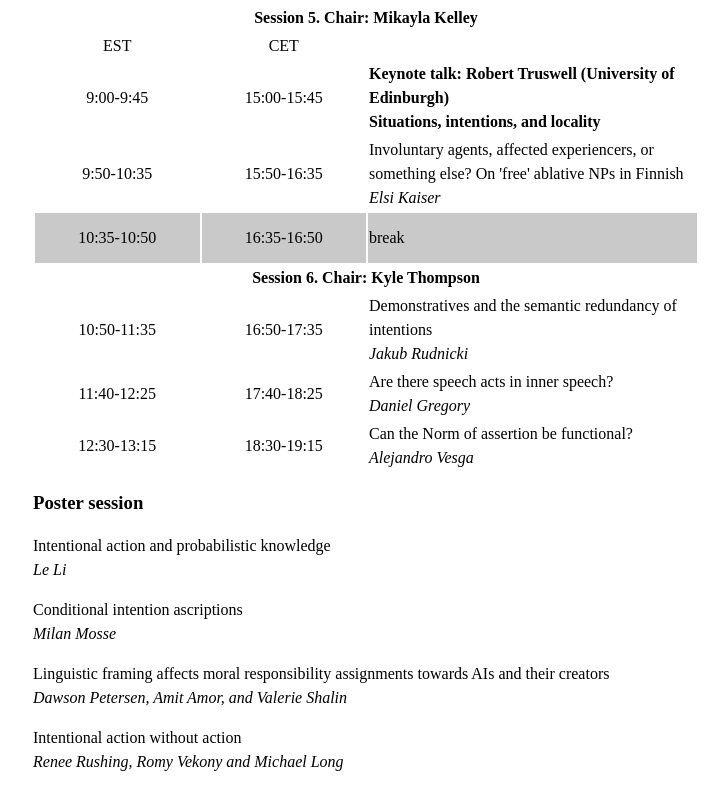
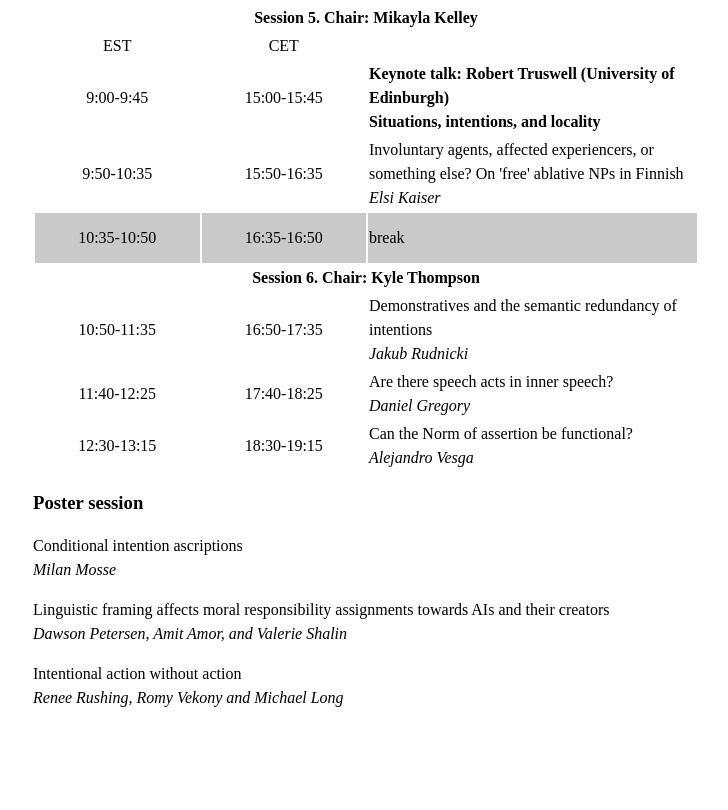
Before and after one commit to ail-workshop/AIL4-Workshop, a plain HTML site: page program.html in a window 1280 px wide. Shown: the part 1910-2720 px from the top of the page, without its empty margins (391-1119 px from the left). After the commit the page ends 2694 px from the top, so only its background shows below. Drawn offline with Linux system fonts and the light colour scheme.

Commit message:
update abstract booklet and remove Li from the program who did not present

```diff
--- a/program.html
+++ b/program.html
@@ -225,8 +225,6 @@
              </tbody>
             </table>
           <h3>Poster session</h3>
-			<p>Intentional action and probabilistic knowledge<br>
-				<i>Le Li</i></p>
 			<p>Conditional intention ascriptions<br>
 				<i>Milan Mosse</i></p>
 			<p>Linguistic framing affects moral responsibility assignments towards AIs and their creators<br>
```
